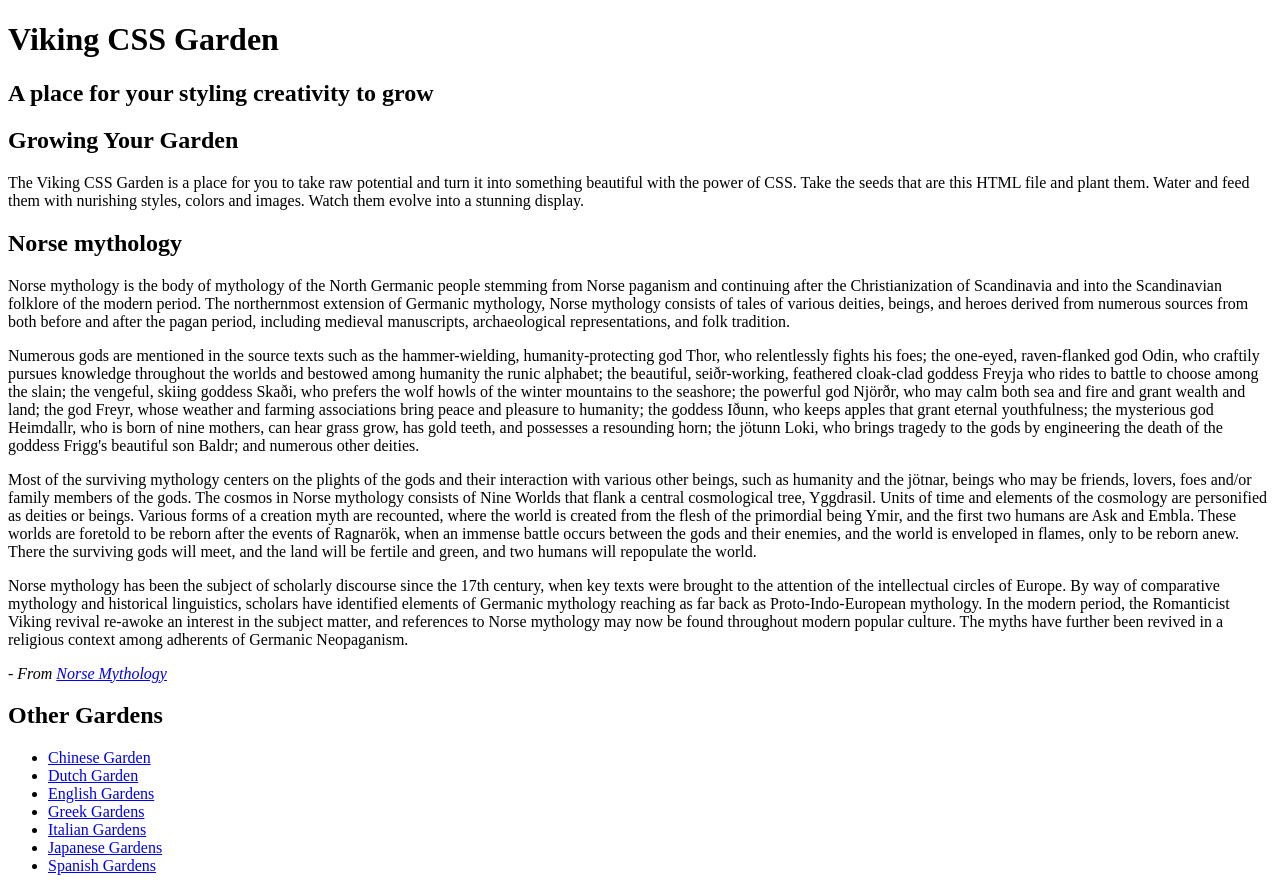
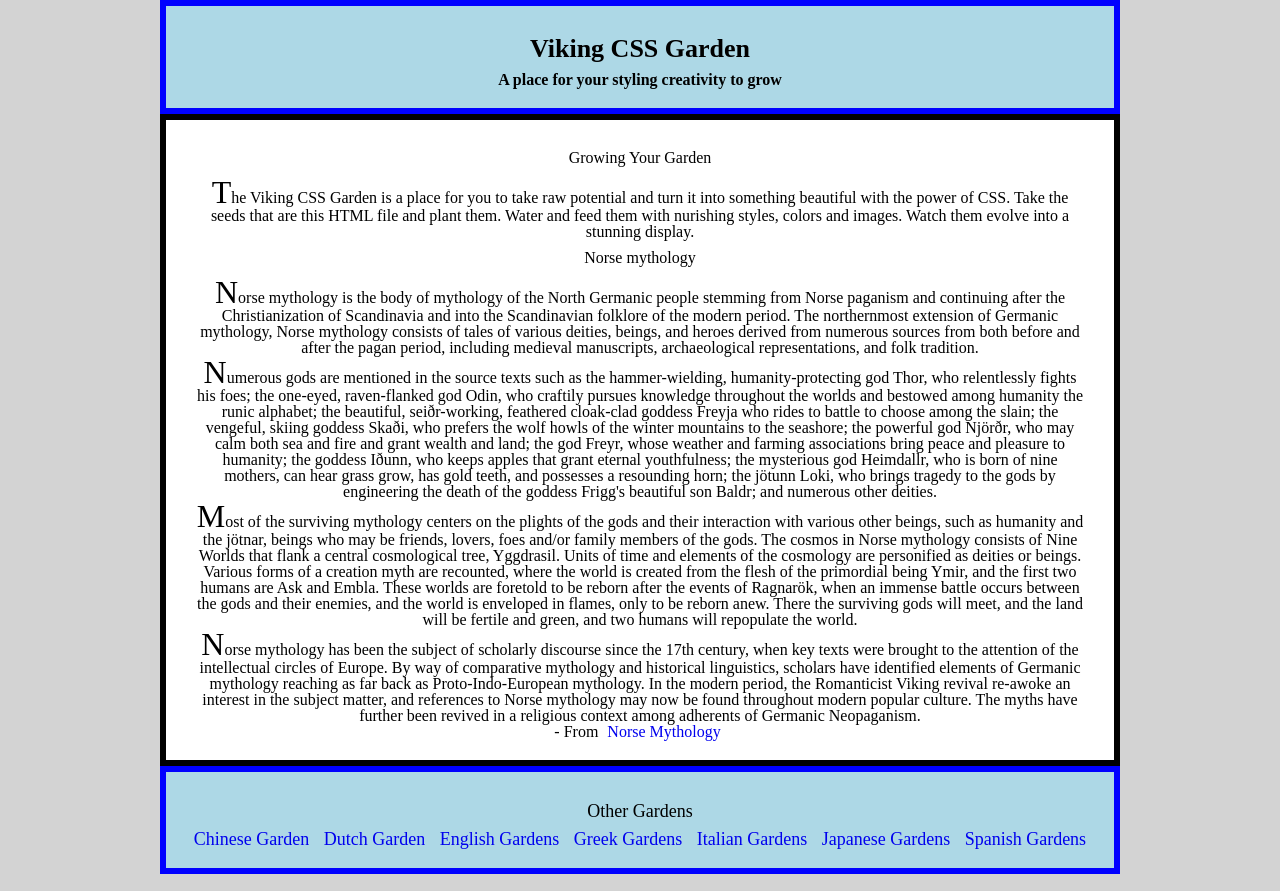
Before and after one commit to vikingeducation/assignment_viking_css_garden, a plain HTML site: page index.html in a window 1280 px wide. Drawn offline with Linux system fonts and the light colour scheme.

Commit message:
first version complete

```diff
--- a/index.html
+++ b/index.html
@@ -6,7 +6,7 @@
 
     <title>Viking CSS Garden</title>
 
-    <link rel="stylesheet" href="/style.css">
+    <link rel="stylesheet" href="style.css">
   </head>
   <body>
 
--- a/style.css
+++ b/style.css
@@ -1,3 +1,129 @@
 /* ----------------------------------- *
  * Your Styles Here
  * ----------------------------------- */
+/* Reset CSS */
+
+/* http://meyerweb.com/eric/tools/css/reset/
+   v2.0 | 20110126
+   License: none (public domain)
+*/
+
+html, body, div, span, applet, object, iframe,
+h1, h2, h3, h4, h5, h6, p, blockquote, pre,
+a, abbr, acronym, address, big, cite, code,
+del, dfn, em, img, ins, kbd, q, s, samp,
+small, strike, strong, sub, sup, tt, var,
+b, u, i, center,
+dl, dt, dd, ol, ul, li,
+fieldset, form, label, legend,
+table, caption, tbody, tfoot, thead, tr, th, td,
+article, aside, canvas, details, embed,
+figure, figcaption, footer, header, hgroup,
+menu, nav, output, ruby, section, summary,
+time, mark, audio, video {
+	margin: 0;
+	padding: 0;
+	border: 0;
+	font-size: 100%;
+	font: inherit;
+	vertical-align: baseline;
+}
+/* HTML5 display-role reset for older browsers */
+article, aside, details, figcaption, figure,
+footer, header, hgroup, menu, nav, section {
+	display: block;
+}
+body {
+	line-height: 1;
+}
+ol, ul {
+	list-style: none;
+}
+blockquote, q {
+	quotes: none;
+}
+blockquote:before, blockquote:after,
+q:before, q:after {
+	content: '';
+	content: none;
+}
+table {
+	border-collapse: collapse;
+	border-spacing: 0;
+}
+
+/*
+  ========================================
+  Grid
+  ========================================
+*/
+
+*,
+*:before,
+*:after {
+  -webkit-box-sizing: border-box;
+     -moz-box-sizing: border-box;
+        -o-box-sizing: border-box;
+            box-sizing: border-box;
+}
+
+
+#main-content {
+    text-align: center;
+    background-color: white;
+    padding: 20px 30px;
+    margin: 0 auto;
+    border: 6px solid black;
+    width: 960px
+}
+
+#main-header {
+    background-color: lightblue;
+    margin: 0 auto;
+    width: 960px;
+    font-weight: bold;
+    border: 6px solid blue;
+    text-align: center;
+    padding: 20px;
+}
+
+
+#sidebar {
+    background-color: lightblue;
+    border: 6px solid blue;
+    width: 960px;
+    margin: 0 auto;
+    text-align: center;
+    padding: 20px;
+    font-size: 18px;
+}
+
+.site-title {
+    font-size: 26px;
+    padding: 10px;
+}
+
+.section-title {
+    padding: 10px;
+}
+
+body {
+    background-color: lightgrey;
+    width: 100%;
+}
+
+p:first-letter {
+    font-size: 200%;
+}
+
+li {
+    display: inline;
+    list-style-type: none;
+    margin: 0;
+    padding: 20px 0;
+}
+
+a:link {
+    text-decoration: none;
+    padding: 5px;
+}
```
